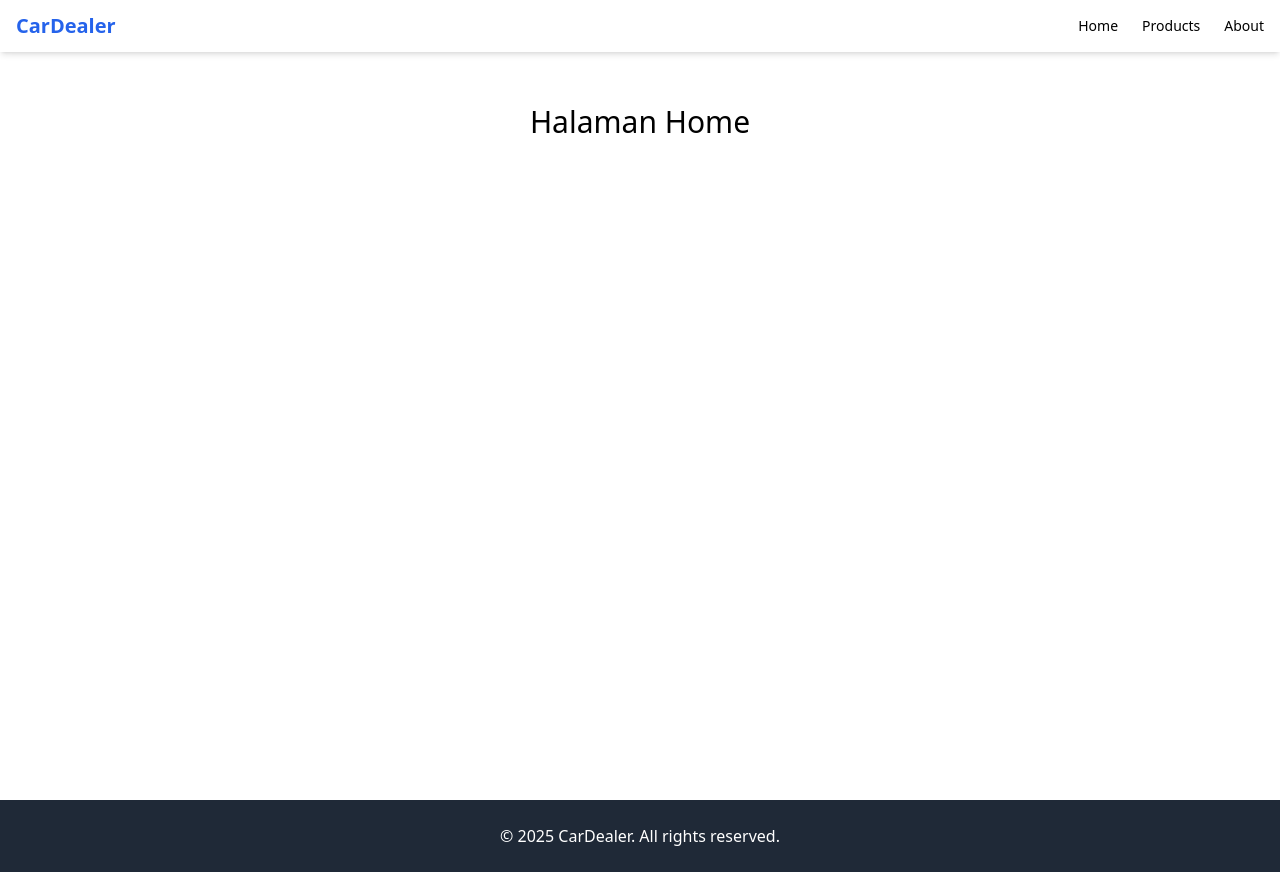
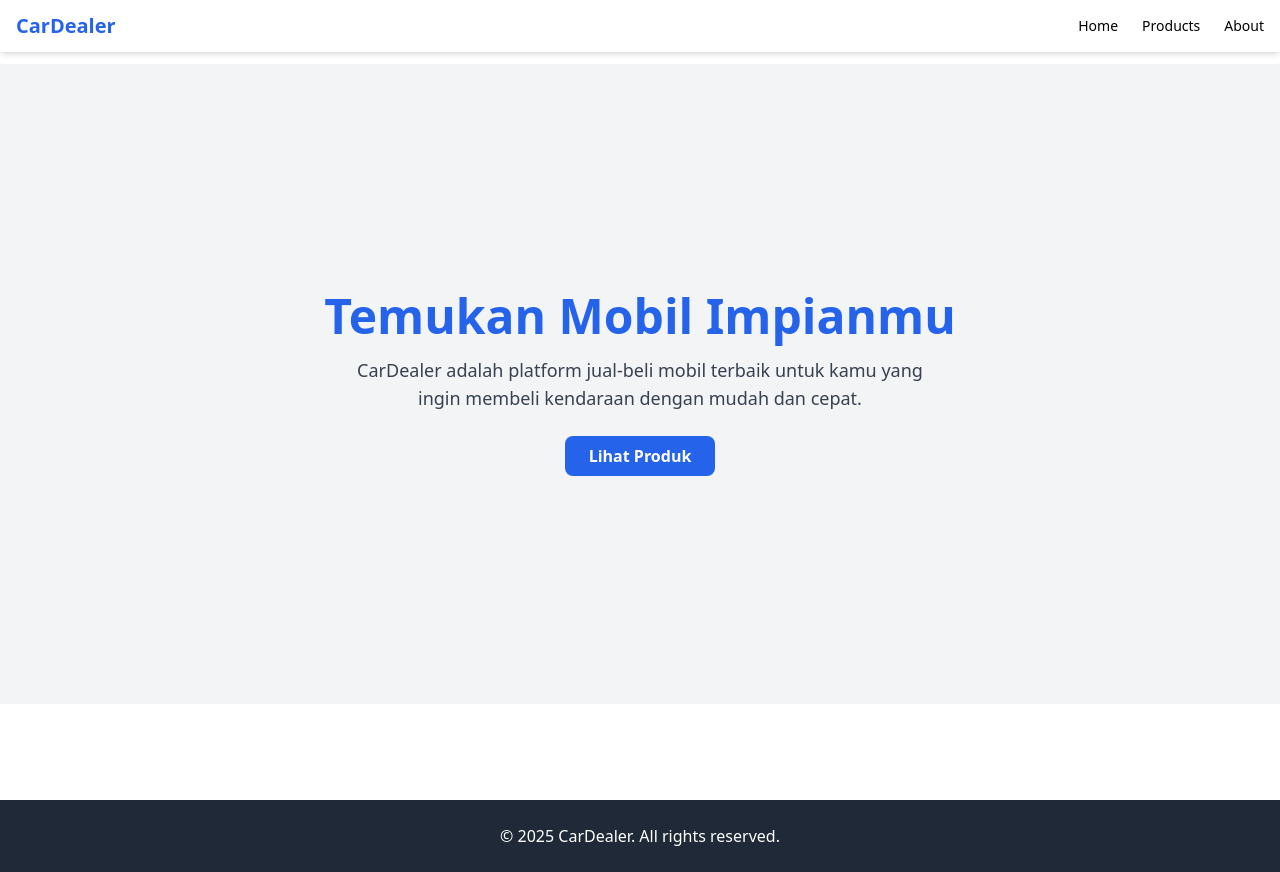
Before and after one commit to Alfianzyh/carify, a React (Vite) app: page / in a window 1280 px wide. Built offline with nearby package versions, Linux system fonts and the light colour scheme; the HTML template or start-up script is replaced by a standard one.

Commit message:
update home

```diff
--- a/src/pages/Home.jsx
+++ b/src/pages/Home.jsx
@@ -1,7 +1,22 @@
 import React from 'react';
 
 function Home() {
-  return <h1 className="text-center text-3xl p-10">Halaman Home</h1>;
+  return (
+    <section className="flex flex-col items-center justify-center text-center p-10 bg-gray-100 min-h-[80vh]">
+      <h1 className="text-4xl md:text-5xl font-bold text-blue-600 mb-4">
+        Temukan Mobil Impianmu
+      </h1>
+      <p className="text-gray-700 max-w-xl mb-6 text-lg">
+        CarDealer adalah platform jual-beli mobil terbaik untuk kamu yang ingin membeli kendaraan dengan mudah dan cepat.
+      </p>
+      <a
+        href="/products"
+        className="bg-blue-600 hover:bg-blue-700 text-white font-semibold py-2 px-6 rounded-lg transition"
+      >
+        Lihat Produk
+      </a>
+    </section>
+  );
 }
 
 export default Home;
```
